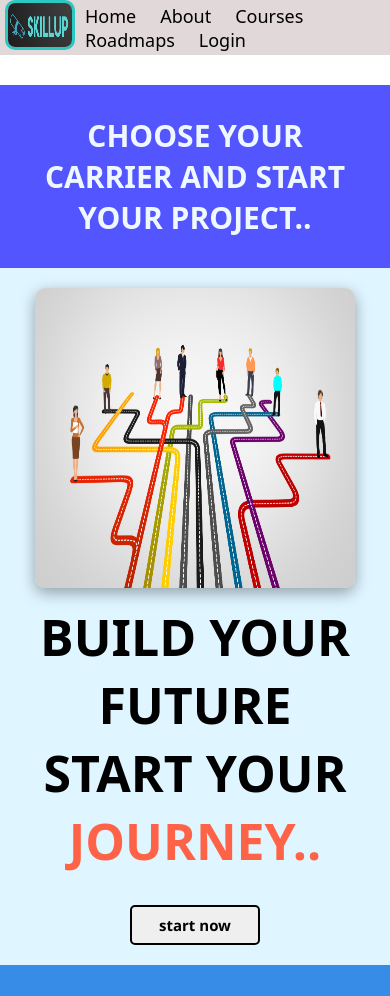
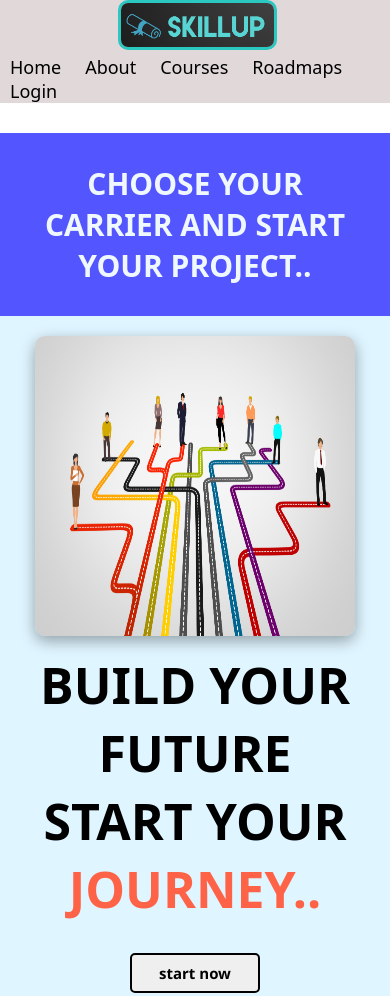
Before and after one commit to subashsaka/skillup, a plain HTML site: page index.html in a window 390 px wide. Shown: the top 996 px of the page. Drawn offline with Linux system fonts and the light colour scheme.

Commit message:
changed header

```diff
--- a/coursses.css
+++ b/coursses.css
@@ -189,6 +189,11 @@ ul a:hover{
         justify-content: center;
         gap: 2rem;
     }
+    header{
+        display: flex;
+        flex-direction: column;
+        align-items: center;
+    }
     .car{
         height: 350px;
         width: 330px;
--- a/main.css
+++ b/main.css
@@ -276,6 +276,11 @@ font-family: system-ui, -apple-system, BlinkMacSystemFont, 'Segoe UI', Roboto, O
         display: flex;
         flex-direction: column;
     }
+    header{
+        display: flex;
+        flex-direction: column;
+        align-items: center;
+    }
     .paths p{
         font-size: 15px;
         text-align: left;
@@ -286,7 +291,6 @@ font-family: system-ui, -apple-system, BlinkMacSystemFont, 'Segoe UI', Roboto, O
     }
     header img{
         height: 50px;
-        width: 70px;
     }
     .compneyname{
         display: inline;
--- a/roadmap.css
+++ b/roadmap.css
@@ -162,6 +162,11 @@ background-image: linear-gradient(225deg, #FF3CAC 0%, #784BA0 50%, #2B86C5 100%)
         .compneyname{
             display: inline;
         }
+        header{
+            display: flex;
+            flex-direction: column;
+            align-items: center;
+        }
         .card{
             display: flex;
             flex-direction: column;
--- a/watch.css
+++ b/watch.css
@@ -176,6 +176,11 @@ hr{
     header img{
         width: 110px;
     }
+    header{
+        display: flex;
+        flex-direction: column;
+        align-items: center;
+    }
     .compneyname{
         display: inline;
     }
```
Also changed, not shown: gpt.html (+5 -0 lines), login.html (+5 -0 lines).
